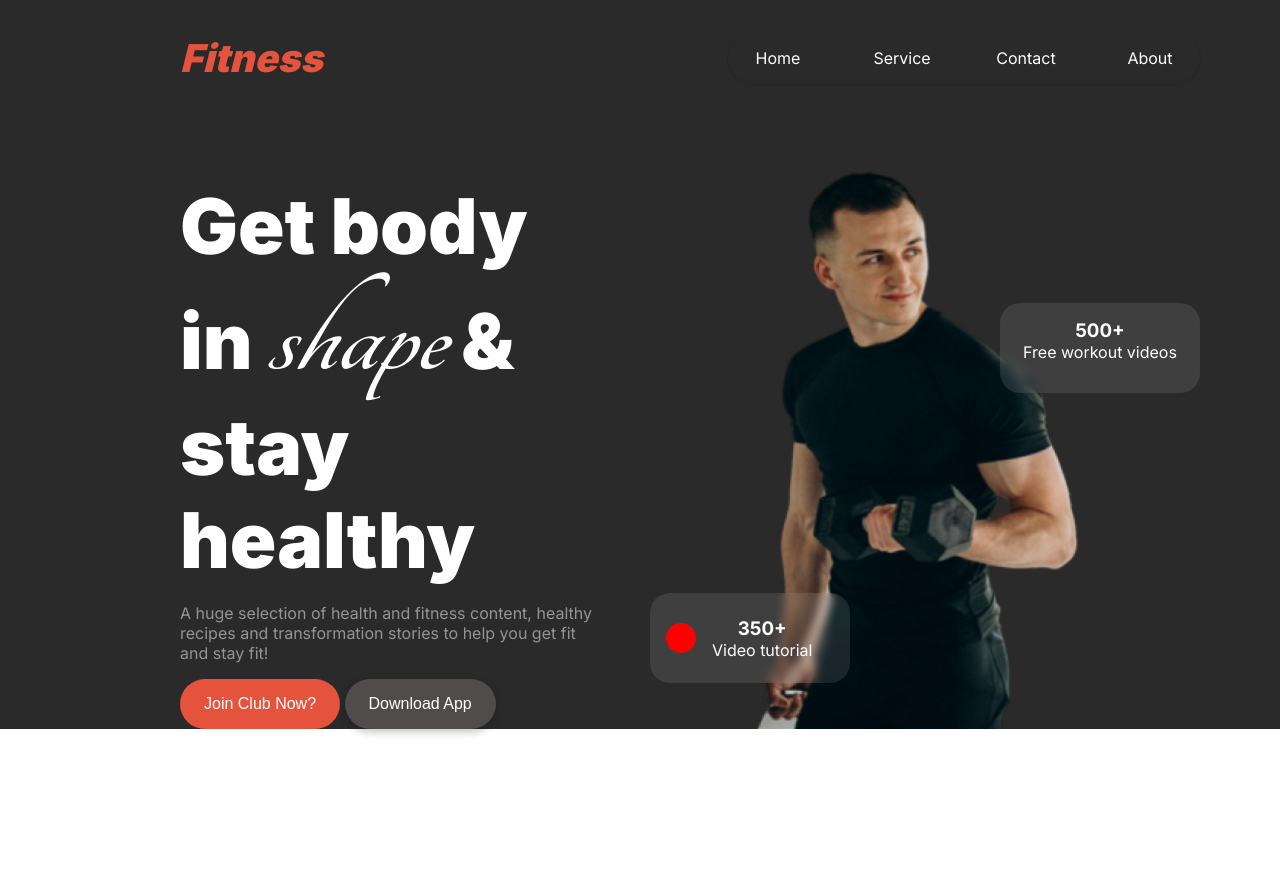
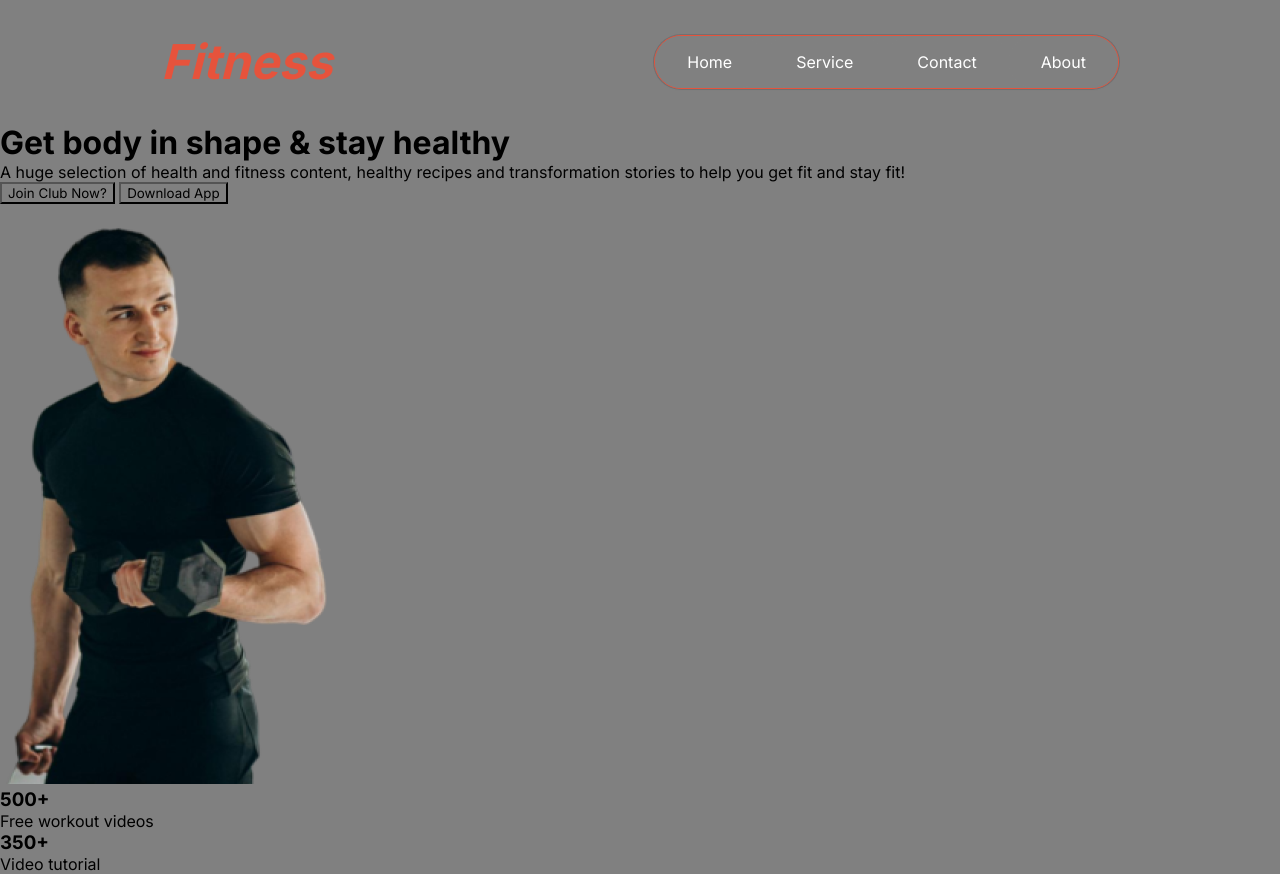
Before and after one commit to alaminislam34/Assignment-2, a plain HTML site: page index.html in a window 1280 px wide. Before the commit the page ends 800 px from the top, so only its background shows below. Drawn offline with Linux system fonts and the light colour scheme.

Commit message:
added problem solution

```diff
--- a/index.html
+++ b/index.html
@@ -14,10 +14,10 @@
                 <h3>Fitness</h3>
             </div>
             <ul class="nav-item">
-                <li><a href="">Home</a></li>
-                <li><a href="">Service</a></li>
-                <li><a href="">Contact</a></li>
-                <li><a href="">About</a></li>
+                <a href="">Home</a>
+                <a href="">Service</a>
+                <a href="">Contact</a>
+                <a href="">About</a>
             </ul>
         </nav>
         <div class="container">
--- a/styles/style.css
+++ b/styles/style.css
@@ -2,141 +2,44 @@
 @import url('https://fonts.googleapis.com/css2?family=Tangerine:wght@400;700&display=swap');
 *{
     margin: 0;
-    padding: 0;
-    box-sizing: border-box;
-}
-/* Shared Styles */
-body{
-    font-family: "inter", sans-serif;
-}
-.btn-primary{
-    padding: 1rem 1.5rem;
-    font-size: 1rem;
-    border-radius: 50px;
-    border: none;
-}
-
-
-
-/* navbar styles */
-header{
-    background: linear-gradient(90deg, (#111111, 100%), (#4e4e4e, 0%));
-    background: #2b2a2a;
-    height: 100%;
-    padding-left: 100px;
+    font-family: "inter";
+    background-color: gray;
 }
 .navbar{
     display: flex;
-    justify-content: space-between;
-    padding: 2rem 5rem;
+    justify-content: space-around;
     align-items: center;
-    text-align: center;
+    padding: 2rem 0;
+}
+.navbar .logo h3{
+    color: #E6533C;
+    font-size: 3rem;
+    font-weight: bold;
+    font-style: italic;
 }
 .navbar .nav-item{
     display: flex;
+    justify-content: space-between;
     list-style: none;
-    gap: 1.5rem;
     border-radius: 60px;
+    text-align: center;
+    align-items: center;
+    border: 1px solid #E6533C;
+    padding: 0;
+
     box-shadow: rgba(0, 0, 0, 0.02) 0px 1px 3px 0px, rgba(27, 31, 35, 0.15) 0px 0px 0px 1px;
 }
-.navbar .nav-item li{
-    padding: 1rem;
-    border-radius: 50px;
-    width: 100px;
-    text-align: center;
-}
-.navbar .nav-item li:hover{
-    background-color: #E6533C;
-    padding: 1rem;
-    border-radius: 50px;
-    width: 100px;
-    text-align: center;
-}
-.logo h3{
-    font-size: 2.4rem;
-    font-weight: 900;
-    font-style: italic;
-    color: #E6533C;
-}
-.navbar ul li a{
-    font-size: 1rem;
+.nav-item li a{
     text-decoration: none;
     color: #ffffff;
-
+    padding: 1rem 2rem;
 }
-
-/* banner title */
-
-header .container{
-    display: flex;
-    gap: 150px;
-    padding: 2rem 5rem 0;
-    height: 100%;
-}
-.title{
-    padding-top: 2rem;
-}
-.title span{
-    font-family: "Tangerine";
-    font-weight: bold;
-    font-size: 8rem;
-    font-style: italic;
-}
-.title{
-    width: 50%;
-}
-.image img{
-    height: 100%;
-}
-.image .card{
-    width: 200px;
-    height: 90px;
-    align-items: center;
-    text-align: center;
-    padding-top: 1rem;
-    background: rgba(255, 255, 255, 0.1);
-    backdrop-filter: blur(4px);
-    position: relative;
-    border-radius: 20px;
-}
-.image .one{
-    position: relative;
-    margin-top: -430px;
-    margin-left: 250px;
+.nav-item a{
+    padding: 1rem 2rem;
+    border-radius: 50px;
+    text-decoration: none;
     color: #ffffff;
 }
-.image .two{
-    margin-top: 200px;
-    margin-left: -100px;
-    color: #ffffff;
-    display: flex;
-    gap: 1rem;padding: 2rem 1rem;
+.nav-item a:hover{
+    background-color: #E6533C;
 }
-.image .two .ball{
-    width: 30px;
-    height: 30px;
-    background-color: red;
-    border-radius: 50%;
-}
-
-
-
-.title h1{
-    font-size: 4.8rem;
-    color: #ffffff;
-    font-weight: 900;
-}
-.title p{
-    color: #949494;
-    font-weight: 400;
-    padding: 1rem 0;
-}
-.btn1{
-    background-color: #E6533C;
-    color: #ffffff;
-}
-.btn2{
-    background-color: #504c4c;
-    color: #ffffff;
-    box-shadow: rgba(0, 0, 0, 0.24) 0px 3px 8px;
-}
```
